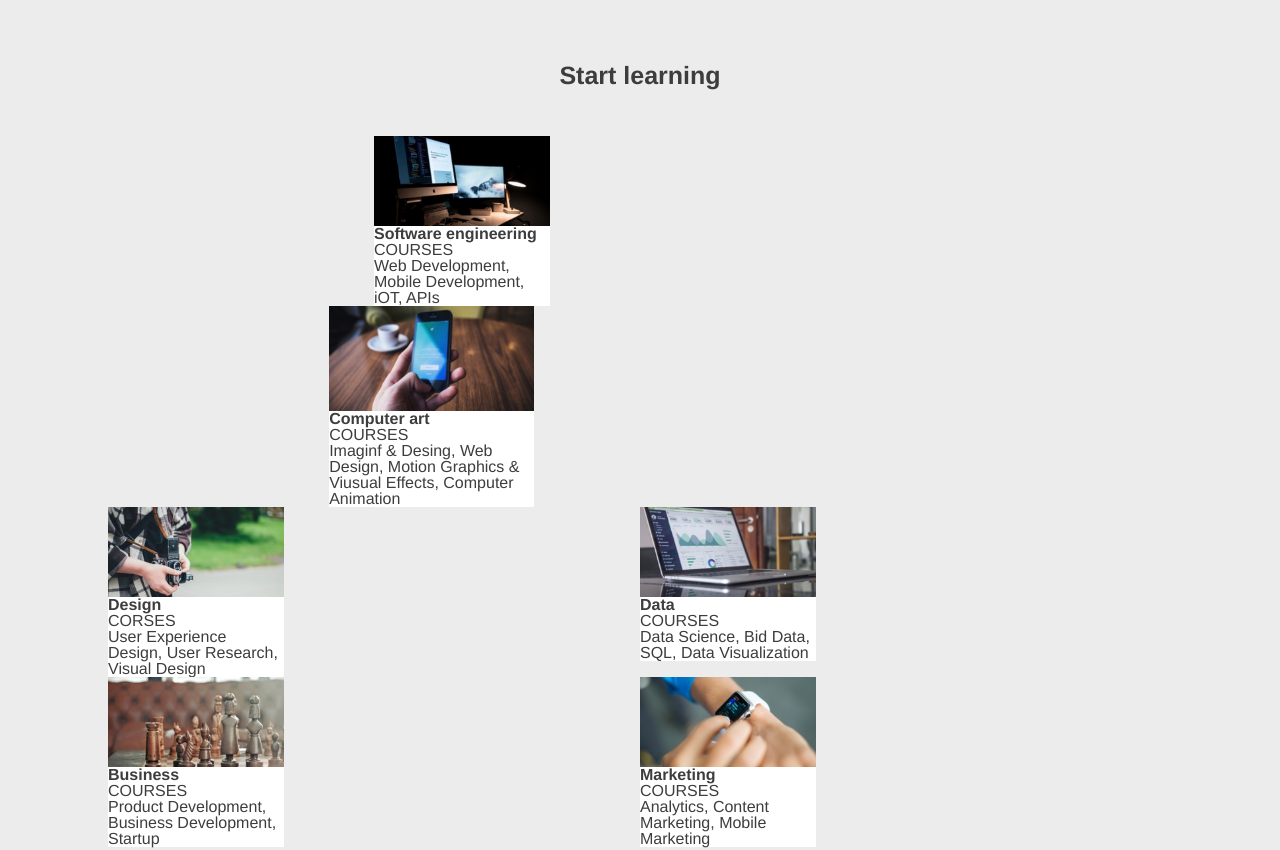
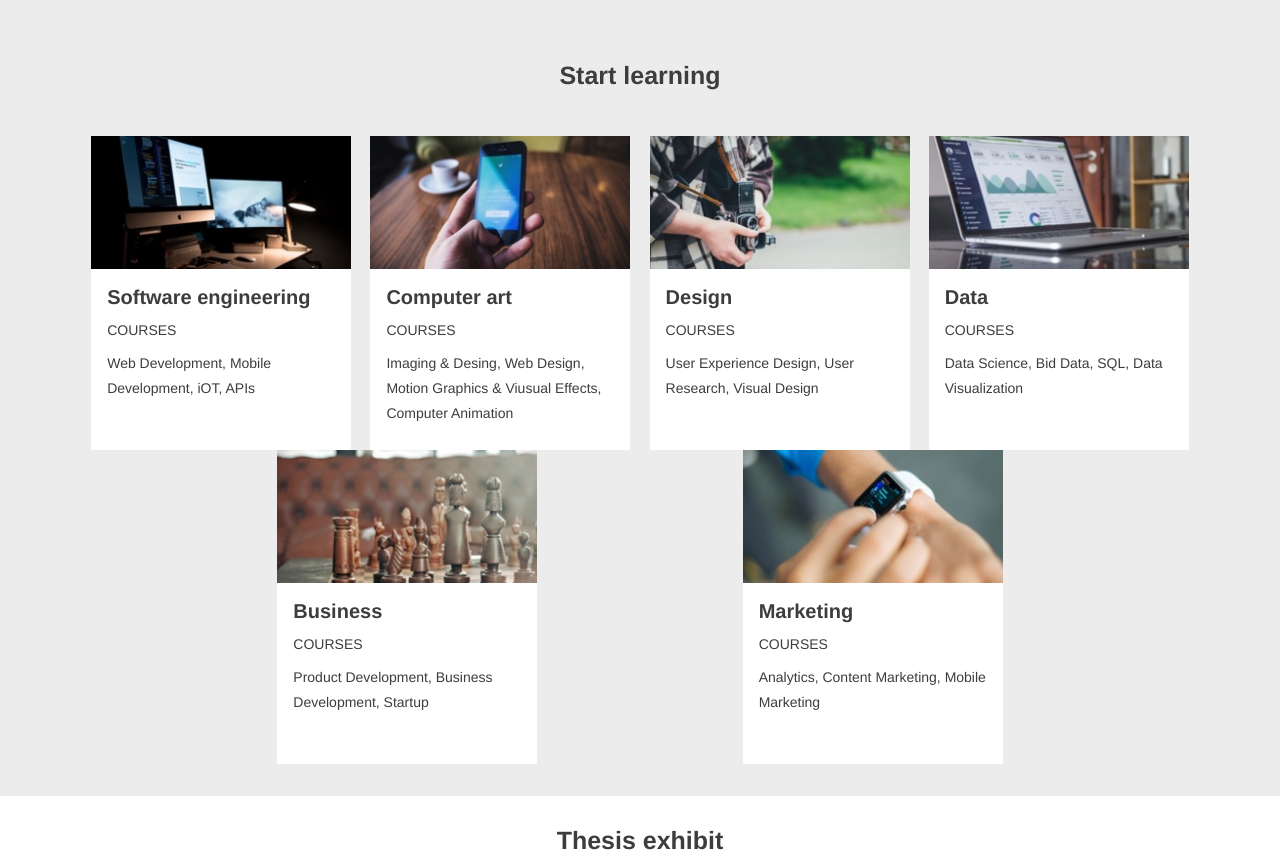
Before and after one commit to elise095/capstone_colmar_assets, a plain HTML site: page index.html in a window 1280 px wide. Shown: the part 1347-2197 px from the top of the page. Drawn offline with Linux system fonts and the light colour scheme.

Commit message:
Changed some things

```diff
--- a/index.html
+++ b/index.html
@@ -113,68 +113,69 @@
     <section id="start-learning">
         <h1 class="u_bold">Start learning</h1>
         <ul class="cardholder">
-          <a href="#">
+          <a class="cards-link" href="#">
             <li class="cards">
               <img class="u_mobilehidden" src="resources/images/course-software.jpg" alt="desk">
               <div class="cards-text">
                 <h3 class="u_bold">Software engineering</h3>
-                <p class="u_uppercase u_mobilehidden">Courses</p>
+                <p class="u_uppercase u_mobilehidden course">Courses</p>
                 <p class="u_mobilehidden">Web Development, Mobile Development, iOT, APIs</p>
               </div>
             </li>
           </a>
-          <a href="#">
+          <a class="cards-link" href="#">
             <li class="cards">
               <img class="u_mobilehidden" src="resources/images/course-computer-art.jpg" alt="phone in a hand">
               <div class="cards-text">
                 <h3 class="u_bold">Computer art</h3>
-                <p class="u_uppercase u_mobilehidden">Courses</p>
-                <p class="u_mobilehidden">Imaginf & Desing, Web Design, Motion Graphics & Viusual Effects, Computer Animation</p>
+                <p class="u_uppercase u_mobilehidden course">Courses</p>
+                <p class="u_mobilehidden">Imaging & Desing, Web Design, Motion Graphics & Viusual Effects, Computer Animation</p>
               </div>
             </li>
           </a>
-          <a href="#">
+          <a class="cards-link" href="#">
             <li class="cards">
               <img class="u_mobilehidden" src="resources/images/course-design.jpg" alt="a girl taking a photo">
               <div class="cards-text">
                 <h3 class="u_bold">Design</h3>
-                <p class="u_uppercase u_mobilehidden">Corses</p>
+                <p class="u_uppercase u_mobilehidden course">Courses</p>
                 <p class="u_mobilehidden">User Experience Design, User Research, Visual Design</p>
               </div>
             </li>
           </a>
-          <a href="#">
+          <a class="cards-link" href="#">
             <li class="cards">
               <img class="u_mobilehidden" src="resources/images/course-data.jpg" alt="laptop">
               <div class="cards-text">
                 <h3 class="u_bold">Data</h3>
-                <p class="u_uppercase u_mobilehidden">Courses</p>
+                <p class="u_uppercase u_mobilehidden course">Courses</p>
                 <p class="u_mobilehidden">Data Science, Bid Data, SQL, Data Visualization</p>
               </div>
             </li>
           </a>
-          <a href="#">
+          <a class="cards-link" href="#">
             <li class="cards">
               <img class="u_mobilehidden" src="resources/images/course-business.jpg" alt="chess-table">
               <div class="cards-text">
                 <h3 class="u_bold">Business</h3>
-                <p class="u_uppercase u_mobilehidden">Courses</p>
+                <p class="u_uppercase u_mobilehidden course">Courses</p>
                 <p class="u_mobilehidden">Product Development, Business Development, Startup</p>
               </div>
             </li>
           </a>
-          <a href="#">
+          <a class="cards-link" href="#">
             <li class="cards">
               <img class="u_mobilehidden" src="resources/images/course-marketing.jpg" alt="wrist with an iwatch">
               <div class="cards-text">
                 <h3 class="u_bold">Marketing</h3>
-                <p class="u_uppercase u_mobilehidden">Courses</p>
+                <p class="u_uppercase u_mobilehidden course">Courses</p>
                 <p class="u_mobilehidden">Analytics, Content Marketing, Mobile Marketing</p>
               </div>
             </li>
           </a>
         </ul>
     </section>
+
   <!-- THESIS EXHIBIT -->
     <section id="thesis">
         <h1 id="thesis-exhibit" class="u_bold">Thesis exhibit</h1>
--- a/resources/css/style.css
+++ b/resources/css/style.css
@@ -234,19 +234,38 @@ header div{
     padding: 32px;
     margin: 0;
     display: flex;
-    justify-content: center;
+    justify-content: space-evenly;
     flex-wrap: wrap;
+  }
+  .cards-link{
+    width: 260px;
   }
   .cardholder img{
     display: block;
     max-width: 100%;
   }
   #start-learning .cards{
-    padding: 0px;
+    padding: 0;
     margin-bottom: 0;
+    width: 100%;
+  }
+  .cards-text{
+    padding: 16px 16px 24px 16px;
+    line-height: 25px;
+    height: 141px;
     background-color: #fff;
-    width: 33%;
   }
+  .cards-text .course{
+    padding: 8px 0;
+  }
+  .cards-text h3{
+    font-size: 20px;
+  }
+  .cards-text p{
+    font-size: 14px;
+  }
+  #start-learning .cards-text:hover{
+    background-color: #d3d3d3 !important;
 }
 
 /* THESIS EXHIBIT */
@@ -285,7 +304,6 @@ header div{
   .mini h3{
     padding-bottom: 8px;
   }
-
   #thesis ul li:hover{
     background-color: #d3d3d3;
   }
@@ -293,27 +311,6 @@ header div{
     background-color: #d3d3d3;
   }
 }
-/*
-  .card-text{
-    width: 65%;
-    line-height: 25px;
-  }
-  .card-text p{
-    padding: 8px 0;
-  }
-  #articles img{
-    display: block;
-    max-width: 100%;
-    }
-  #articles li{
-    display: flex;
-    align-items: center;
-  }
-  #articles ul li{
-    padding: 16px 16px;
-    border: 1px solid #d4d4d4;
-  }
-  */
 
 /* LINE */
 #line{
```
